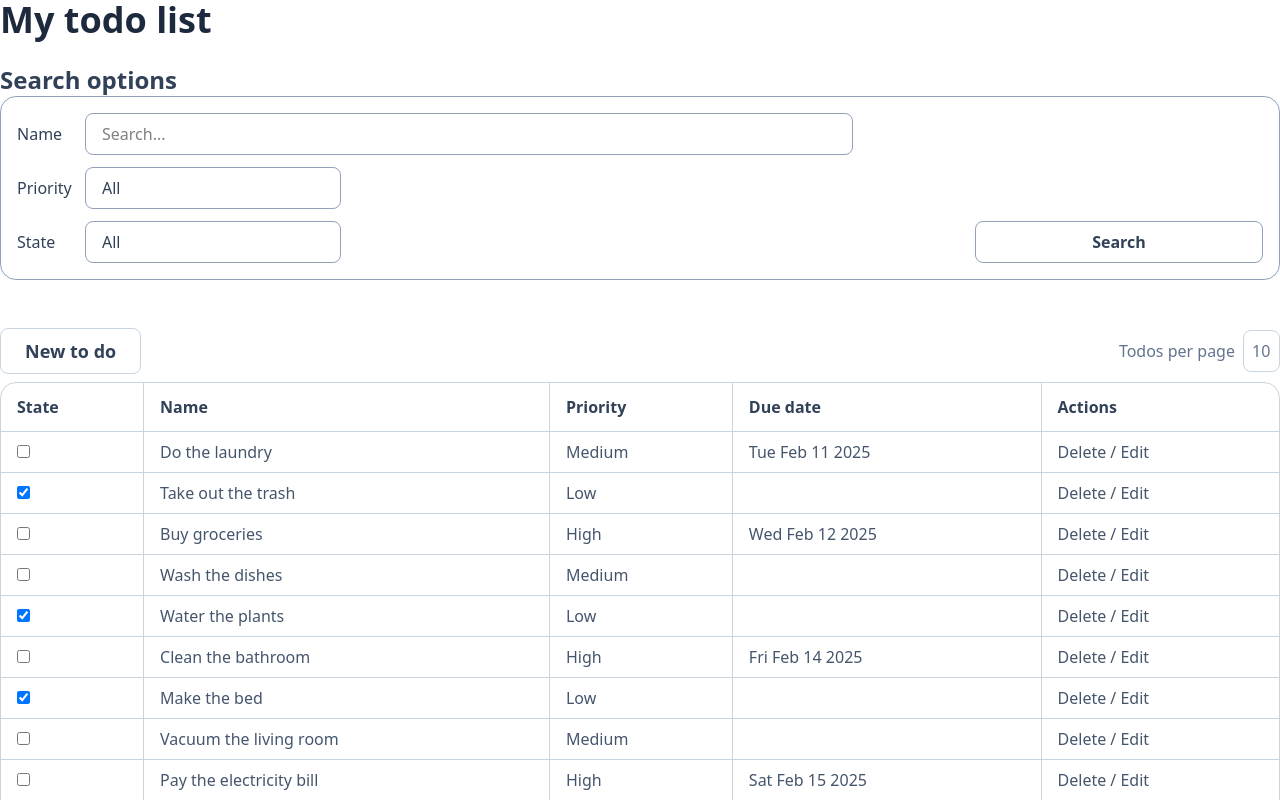
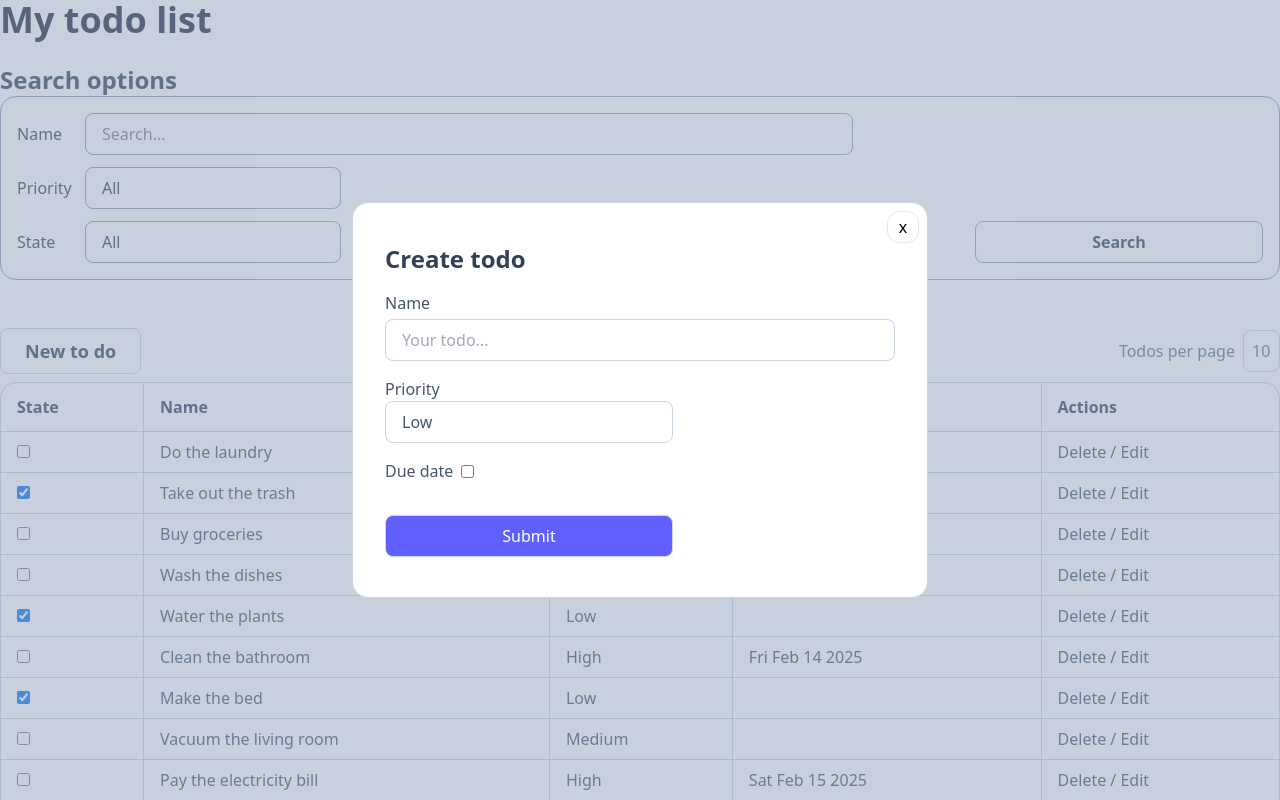
Before and after one commit to zamora-carlos/TodoApp, a React (Vite) app in the folder frontend/: page / in a window 1280 px wide. Shown: the top 800 px of the page. Built offline with nearby package versions, Linux system fonts and the light colour scheme.

Commit message:
feat: include Modal markup and styles

```diff
--- a/frontend/src/App.tsx
+++ b/frontend/src/App.tsx
@@ -1,4 +1,5 @@
 import Metrics from './components/Metrics';
+import Modal from './components/Modal';
 import SearchForm from './components/SearchForm';
 import TodoList from './components/TodoList';
 import metrics from './data/metrics';
@@ -11,6 +12,7 @@ function App() {
       <SearchForm />
       <TodoList todos={todos} />
       <Metrics metrics={metrics} />
+      <Modal />
     </>
   );
 }
--- /dev/null
+++ b/frontend/src/components/Modal.tsx
@@ -0,0 +1,58 @@
+import { useState } from 'react';
+
+function Modal() {
+  const [hasDueDate, setHasDueDate] = useState(false);
+
+  return (
+    <div className="flex items-center justify-center fixed inset-0 bg-slate-400/50">
+      <div className="relative px-4 sm:px-5 md:px-6 lg:px-8 py-10 bg-white border border-slate-300 w-9/10 max-w-xl rounded-2xl">
+        <button
+          tabIndex={0}
+          className="absolute top-2 right-2 w-8 h-8 border border-slate-200 rounded-xl cursor-pointer hover:bg-slate-100"
+        >
+          x <span className="sr-only">Close</span>
+        </button>
+        <h2 className="text-2xl font-semibold text-slate-700">Create todo</h2>
+        <div className="flex flex-col mt-4">
+          <label className="text-slate-600">Name</label>
+          <input
+            type="text"
+            className="py-2 px-4 mt-1 text-slate-600 bg-white border border-slate-300 rounded-lg focus-visible:ring-2 ring-slate-300"
+            placeholder="Your todo..."
+          />
+        </div>
+        <div className="flex flex-col mt-4">
+          <label className="text-slate-600">Priority</label>
+          <select className="text-slate-600 py-2 px-4 bg-transparent border border-slate-300 rounded-lg w-72 max-w-full browser-appearance-none focus-visible:ring-2 ring-slate-300">
+            <option>Low</option>
+            <option>Medium</option>
+            <option>High</option>
+          </select>
+        </div>
+
+        <div className="flex flex-col mt-4">
+          <div className="flex items-center">
+            <label className="text-slate-600 mr-2">Due date</label>
+            <input
+              type="checkbox"
+              checked={hasDueDate}
+              onChange={() => setHasDueDate(prevHasDueDate => !prevHasDueDate)}
+            />
+          </div>
+          {hasDueDate && (
+            <input
+              className="text-slate-600 p-2 border border-slate-300 rounded-lg w-72 max-w-full"
+              type="datetime-local"
+            />
+          )}
+        </div>
+
+        <button className="text-white p-2 border border-slate-300 rounded-lg w-72 max-w-full cursor-pointer mt-8 bg-indigo-500 hover:bg-indigo-400">
+          Submit
+        </button>
+      </div>
+    </div>
+  );
+}
+
+export default Modal;
```
